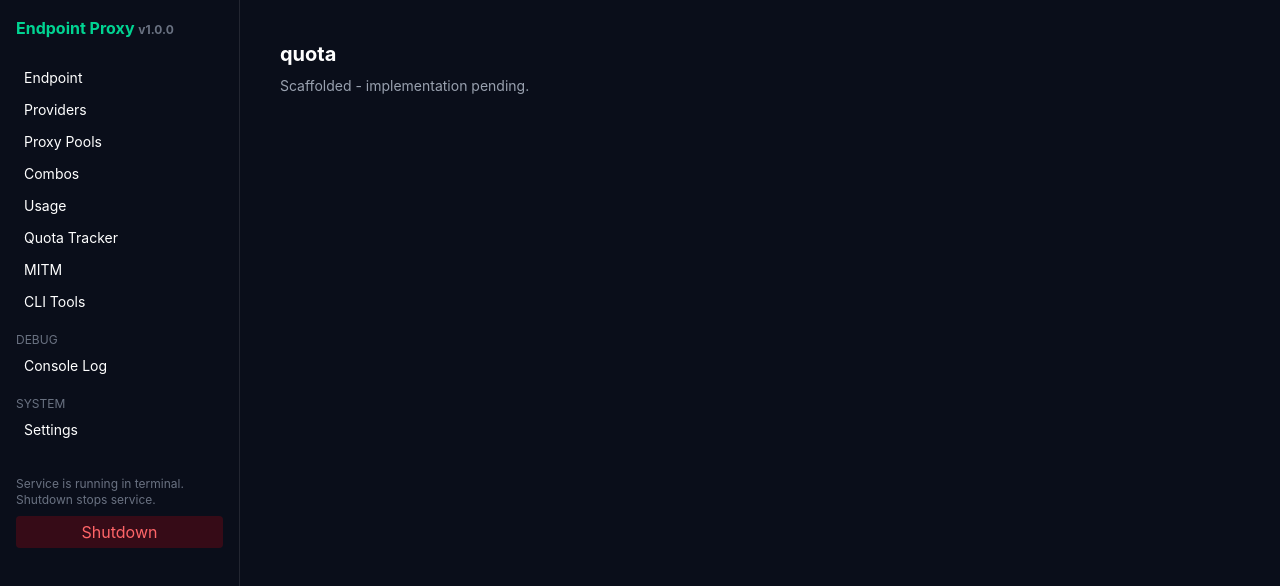
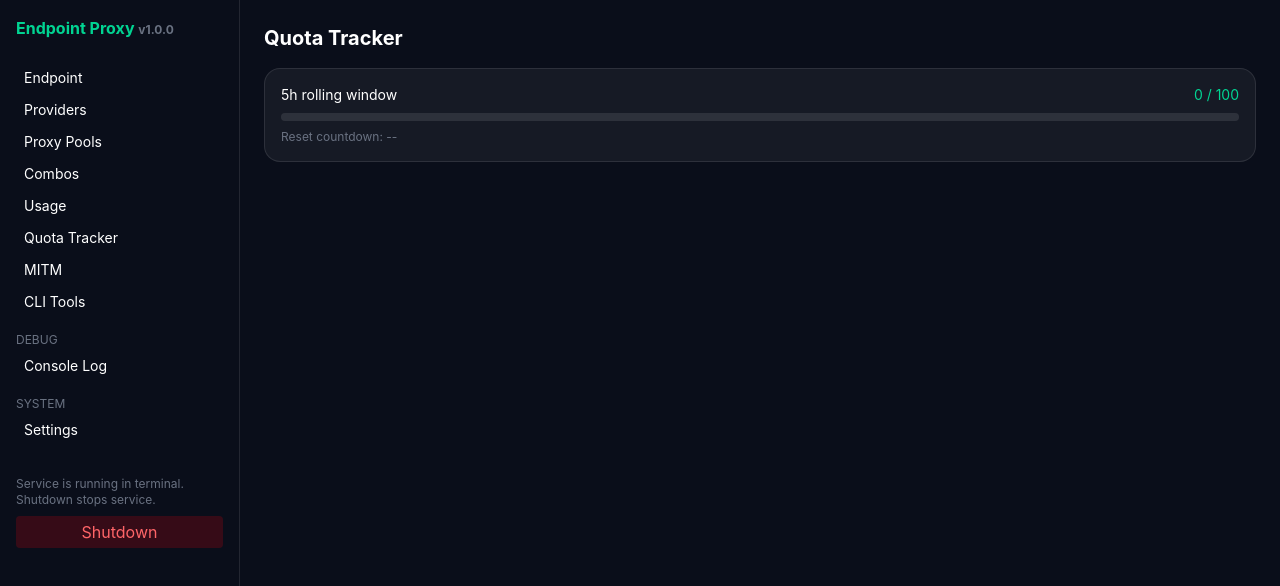
Before and after one commit to soroushse7o/3EVO-router, a Next.js app: page /quota in a window 1280 px wide. Shown: the top 586 px of the page. Built offline with nearby package versions, Linux system fonts and the light colour scheme.

Commit message:
feat: quota tracker page

```diff
--- a/src/app/(dashboard)/quota/page.tsx
+++ b/src/app/(dashboard)/quota/page.tsx
@@ -1 +1,13 @@
-export default function Page(){return <div className="p-4"><h1 className="text-xl font-bold">quota</h1><p className="text-gray-400 text-sm mt-2">Scaffolded - implementation pending.</p></div>;}
+"use client";
+export default function QuotaPage() {
+  return (
+    <div>
+      <h1 className="text-xl font-bold mb-4">Quota Tracker</h1>
+      <div className="rounded-2xl border border-white/10 bg-white/5 p-4">
+        <div className="flex justify-between text-sm"><span>5h rolling window</span><span className="text-emerald-400">0 / 100</span></div>
+        <div className="h-2 bg-white/10 rounded mt-2"><div className="h-2 bg-emerald-400 rounded" style={{width:"0%"}}></div></div>
+        <p className="text-xs text-gray-500 mt-2">Reset countdown: --</p>
+      </div>
+    </div>
+  );
+}
```
